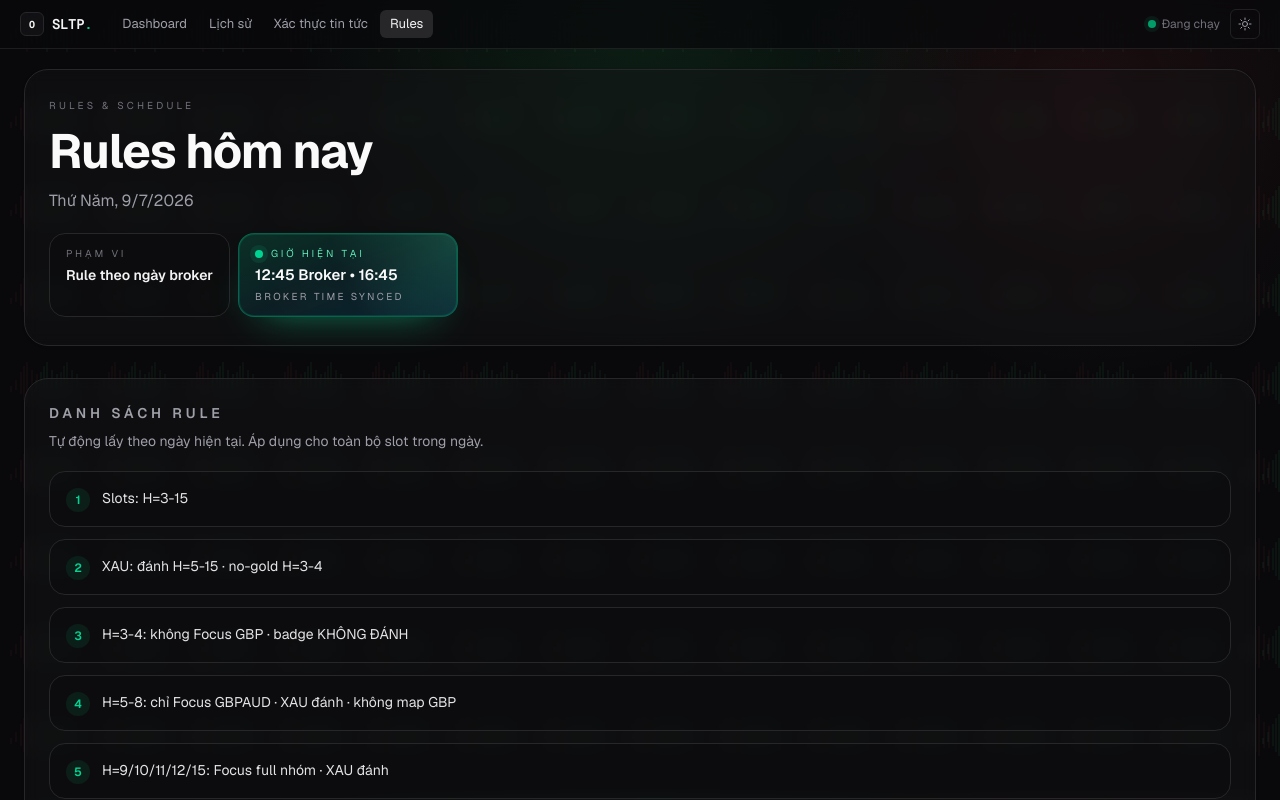
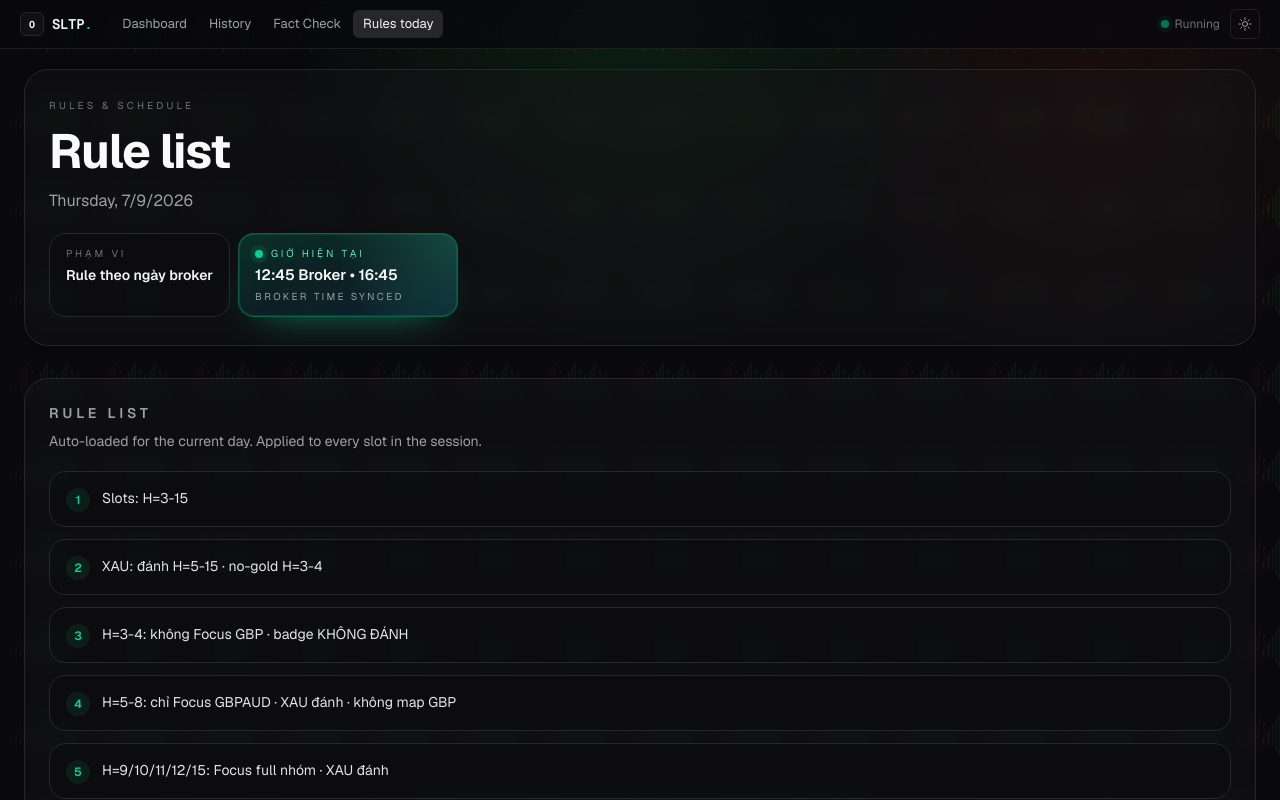
Before and after one commit to QuachGia1994/OAK-Hidden-SLTP-Manager, a Next.js app in the folder dashboard/: page /rules in a window 1280 px wide. Shown: the top 800 px of the page. Built offline with nearby package versions, Linux system fonts and the light colour scheme.

Commit message:
Add locale-aware dashboard and richer rhythm labels

```diff
--- a/dashboard/src/app/layout.tsx
+++ b/dashboard/src/app/layout.tsx
@@ -4,7 +4,10 @@ import "./globals.css";
 import { NavBar } from "@/components/NavBar";
 import { ThemeProvider } from "@/components/ThemeProvider";
 import { VipGuard } from "@/components/VipGuard";
+import { LocaleProvider } from "@/components/LocaleProvider";
 import { Suspense } from "react";
+import { headers } from "next/headers";
+import { detectServerLocale } from "@/lib/i18n";
 
 const geistSans = Geist({
   variable: "--font-geist-sans",
@@ -21,14 +24,16 @@ export const metadata: Metadata = {
   description: "Trading signals dashboard",
 };
 
-export default function RootLayout({
+export default async function RootLayout({
   children,
 }: Readonly<{
   children: React.ReactNode;
 }>) {
+  const acceptLanguage = (await headers()).get("accept-language");
+  const locale = detectServerLocale(acceptLanguage);
   return (
     <html
-      lang="vi"
+      lang={locale === "EN" ? "en" : "vi"}
       suppressHydrationWarning
       className={`${geistSans.variable} ${geistMono.variable} h-full antialiased dark`}
     >
@@ -54,6 +59,7 @@ export default function RootLayout({
           backgroundSize: "auto, auto, 88px 88px, 24px 24px, 24px 24px"
         }}
       >
+        <LocaleProvider initialLocale={locale}>
         <ThemeProvider>
           <Suspense fallback={null}>
             <VipGuard />
@@ -64,6 +70,7 @@ export default function RootLayout({
             <p className="text-[11px] text-zinc-400 dark:text-zinc-500">&copy; 2026 QUACH KIM PHONG</p>
           </footer>
         </ThemeProvider>
+        </LocaleProvider>
       </body>
     </html>
   );
--- a/dashboard/src/app/page.tsx
+++ b/dashboard/src/app/page.tsx
@@ -4,6 +4,8 @@ import { getTargetHours, getSignalLabel, brokerToLocalTime } from "@/lib/constan
 import { hasVipAccess } from "@/lib/vip";
 import { DashboardAutoRefresh } from "@/components/DashboardAutoRefresh";
 import { getBrokerDateParts, getFirstD1MatchHour, isD1ActiveWeekday } from "@/lib/trading-time";
+import { headers } from "next/headers";
+import { detectServerLocale, getLocaleTexts } from "@/lib/i18n";
 
 export const dynamic = "force-dynamic";
 
@@ -15,6 +17,8 @@ export default async function DashboardPage({ searchParams }: { searchParams: Pr
 
   const params = await searchParams;
   const isVIP = await hasVipAccess(params);
+  const locale = detectServerLocale((await headers()).get("accept-language"));
+  const t = getLocaleTexts(locale);
 
   try {
     [signals, botState, news] = await Promise.all([
@@ -59,10 +63,10 @@ export default async function DashboardPage({ searchParams }: { searchParams: Pr
       <div className="mb-4 rounded-xl border border-zinc-200/80 dark:border-zinc-800 bg-white/70 dark:bg-zinc-900/35 backdrop-blur-sm px-4 py-3 sm:px-5 sm:py-4 shadow-sm">
         <div className="flex flex-col gap-3 lg:flex-row lg:items-end lg:justify-between">
             <div>
-            <div className="text-[10px] uppercase tracking-[0.22em] text-zinc-400 dark:text-zinc-500 mb-1">Trading console</div>
-            <h1 className="text-2xl sm:text-3xl font-bold text-zinc-900 dark:text-zinc-50 tracking-tight leading-tight">Dashboard</h1>
+            <div className="text-[10px] uppercase tracking-[0.22em] text-zinc-400 dark:text-zinc-500 mb-1">{t.tradingConsole}</div>
+            <h1 className="text-2xl sm:text-3xl font-bold text-zinc-900 dark:text-zinc-50 tracking-tight leading-tight">{t.dashboard}</h1>
             <p className="text-sm text-zinc-500 dark:text-zinc-400 mt-1 max-w-2xl">
-              {new Intl.DateTimeFormat("vi-VN", {
+              {new Intl.DateTimeFormat(t.dateTimeFormat, {
                 timeZone: "Asia/Bangkok",
                 weekday: "long",
                 year: "numeric",
@@ -72,8 +76,8 @@ export default async function DashboardPage({ searchParams }: { searchParams: Pr
             </p>
           </div>
           <div className="grid grid-cols-2 gap-2">
-            <MiniStat label="Today" value={todaySignals.length.toString()} />
-            <MiniStat label="VIP" value={isVIP ? "Unlocked" : "Locked"} />
+            <MiniStat label={t.today} value={todaySignals.length.toString()} />
+            <MiniStat label={t.vip} value={isVIP ? t.unlocked : t.locked} />
           </div>
         </div>
         {d1MatchBadge && (
@@ -86,14 +90,14 @@ export default async function DashboardPage({ searchParams }: { searchParams: Pr
       </div>
 
       <div className="grid grid-cols-2 lg:grid-cols-4 gap-2 sm:gap-3 mb-5">
-        <StatusCard label="Bot" value={botState ? "Đang chạy" : "N/A"} color={botState ? "text-emerald-500 dark:text-emerald-400" : "text-zinc-400 dark:text-zinc-500"} />
-        <StatusCard label="Signals" value={todaySignals.length.toString()} color="text-zinc-900 dark:text-zinc-100" />
-        <StatusCard label="Hướng D" value={activeDDirection || "—"} color={activeDDirection === "BUY" ? "text-emerald-500 dark:text-emerald-400" : activeDDirection === "SELL" ? "text-red-500 dark:text-red-400" : "text-zinc-400 dark:text-zinc-500"} />
-        <StatusCard label="News" value={news.length.toString()} color="text-zinc-900 dark:text-zinc-100" />
+        <StatusCard label={t.statusBot} value={botState ? t.running : "N/A"} color={botState ? "text-emerald-500 dark:text-emerald-400" : "text-zinc-400 dark:text-zinc-500"} />
+        <StatusCard label={t.statusSignals} value={todaySignals.length.toString()} color="text-zinc-900 dark:text-zinc-100" />
+        <StatusCard label={t.statusDirection} value={activeDDirection || "—"} color={activeDDirection === "BUY" ? "text-emerald-500 dark:text-emerald-400" : activeDDirection === "SELL" ? "text-red-500 dark:text-red-400" : "text-zinc-400 dark:text-zinc-500"} />
+        <StatusCard label={t.statusNews} value={news.length.toString()} color="text-zinc-900 dark:text-zinc-100" />
       </div>
 
       <div className="mb-5">
-        <h2 className="text-xs font-semibold uppercase tracking-wider text-zinc-500 dark:text-zinc-400 mb-2">Lịch giao dịch</h2>
+        <h2 className="text-xs font-semibold uppercase tracking-wider text-zinc-500 dark:text-zinc-400 mb-2">{t.schedule}</h2>
         <div className="flex flex-wrap gap-1.5">
           {hoursToday.map((h) => {
             const hasSignal = signalsByHour.has(h);
@@ -120,7 +124,7 @@ export default async function DashboardPage({ searchParams }: { searchParams: Pr
       </div>
 
       <div className="mb-5">
-        <h2 className="text-xs font-semibold uppercase tracking-wider text-zinc-500 dark:text-zinc-400 mb-2">Signal hôm nay</h2>
+        <h2 className="text-xs font-semibold uppercase tracking-wider text-zinc-500 dark:text-zinc-400 mb-2">{t.signalToday}</h2>
         <div className="grid grid-cols-1 md:grid-cols-2 xl:grid-cols-3 2xl:grid-cols-4 gap-2.5 sm:gap-3">
           {allSlots.map((signal) => (
             <SignalCard
@@ -136,10 +140,10 @@ export default async function DashboardPage({ searchParams }: { searchParams: Pr
       {news.length > 0 && (
         <div>
           <h2 className="text-xs font-semibold uppercase tracking-wider text-zinc-500 dark:text-zinc-400 mb-2">
-            Tin tức kinh tế <span className="text-zinc-400 dark:text-zinc-500">({news.length})</span>
+            {t.news} <span className="text-zinc-400 dark:text-zinc-500">({news.length})</span>
             {news.some((n: any) => n.critical) && (
               <span className="ml-2 text-red-500 dark:text-red-400 normal-case tracking-normal font-bold text-[11px]">
-                ⚠️ Có tin nổi bật (FFR/FOMC/NFP)
+                ⚠️ {t.importantNews}
               </span>
             )}
           </h2>
--- a/dashboard/src/app/rules/page.tsx
+++ b/dashboard/src/app/rules/page.tsx
@@ -1,11 +1,15 @@
 import { DAY_RULES, brokerToLocalTime, formatHour } from "@/lib/constants";
 import { getBrokerDateParts } from "@/lib/trading-time";
+import { headers } from "next/headers";
+import { detectServerLocale, getLocaleTexts } from "@/lib/i18n";
 
 export const dynamic = "force-dynamic";
 
-export default function RulesPage() {
+export default async function RulesPage() {
   const today = new Date();
   const { dayOfWeek, currentHour } = getBrokerDateParts(today);
+  const locale = detectServerLocale((await headers()).get("accept-language"));
+  const t = getLocaleTexts(locale);
   const todayRules = DAY_RULES[dayOfWeek] || [];
 
   return (
@@ -14,13 +18,13 @@ export default function RulesPage() {
         <div className="flex flex-col gap-4 sm:gap-5">
           <div className="min-w-0">
             <p className="text-[10px] uppercase tracking-[0.28em] sm:tracking-[0.32em] text-zinc-400 dark:text-zinc-500 mb-2">
-              Rules & Schedule
+              {locale === "EN" ? "Rules & Schedule" : "Rules & Schedule"}
             </p>
             <h1 className="text-3xl sm:text-4xl lg:text-5xl font-bold tracking-tight leading-tight text-zinc-900 dark:text-zinc-50 break-words">
-              Rules hôm nay
+              {t.ruleList}
             </h1>
             <p className="mt-2 text-sm sm:text-base text-zinc-500 dark:text-zinc-400">
-              {today.toLocaleDateString("vi-VN", {
+              {today.toLocaleDateString(t.dateTimeFormat, {
                 timeZone: "Asia/Bangkok",
                 weekday: "long",
                 day: "numeric",
@@ -44,10 +48,10 @@ export default function RulesPage() {
       <section className="rounded-2xl sm:rounded-3xl border border-zinc-200/80 dark:border-zinc-800 bg-white/80 dark:bg-zinc-900/40 backdrop-blur-sm p-4 sm:p-6 shadow-sm">
         <div className="mb-4 sm:mb-5">
           <h2 className="text-xs sm:text-sm font-semibold uppercase tracking-[0.24em] sm:tracking-[0.28em] text-zinc-500 dark:text-zinc-400">
-            Danh sách rule
+            {t.ruleList}
           </h2>
           <p className="mt-1.5 sm:mt-2 text-sm text-zinc-500 dark:text-zinc-400">
-            Tự động lấy theo ngày hiện tại. Áp dụng cho toàn bộ slot trong ngày.
+            {locale === "EN" ? "Auto-loaded for the current day. Applied to every slot in the session." : "Tự động lấy theo ngày hiện tại. Áp dụng cho toàn bộ slot trong ngày."}
           </p>
         </div>
 
@@ -71,9 +75,9 @@ export default function RulesPage() {
           </ol>
         ) : (
           <div className="rounded-xl sm:rounded-2xl border border-dashed border-zinc-300 dark:border-zinc-700 bg-zinc-50/70 dark:bg-zinc-950/30 px-4 py-6 text-sm text-zinc-500 dark:text-zinc-400 text-center">
-            Chưa có rule cho ngày này.
-          </div>
-        )}
+          {t.noRule}
+        </div>
+      )}
       </section>
     </div>
   );
--- /dev/null
+++ b/dashboard/src/components/LocaleProvider.tsx
@@ -0,0 +1,28 @@
+"use client";
+
+import { createContext, useContext, useEffect, useMemo, useState } from "react";
+import { detectClientLocale, type Locale } from "@/lib/i18n";
+
+const LocaleContext = createContext<{ locale: Locale }>({ locale: "VN" });
+
+export function useLocale() {
+  return useContext(LocaleContext);
+}
+
+export function LocaleProvider({
+  initialLocale,
+  children,
+}: {
+  initialLocale: Locale;
+  children: React.ReactNode;
+}) {
+  const [locale] = useState<Locale>(() => initialLocale || detectClientLocale());
+
+  useEffect(() => {
+    document.documentElement.lang = locale === "EN" ? "en" : "vi";
+  }, [locale]);
+
+  const value = useMemo(() => ({ locale }), [locale]);
+
+  return <LocaleContext.Provider value={value}>{children}</LocaleContext.Provider>;
+}
--- a/dashboard/src/components/NavBar.tsx
+++ b/dashboard/src/components/NavBar.tsx
@@ -3,17 +3,21 @@
 import Link from "next/link";
 import { usePathname } from "next/navigation";
 import { useTheme } from "./ThemeProvider";
-
-const links = [
-  { href: "/", label: "Dashboard", mobile: "Dashboard" },
-  { href: "/signals", label: "Lịch sử", mobile: "Lịch sử" },
-  { href: "/factcheck", label: "Xác thực tin tức", mobile: "Xác thực" },
-  { href: "/rules", label: "Rules", mobile: "Rules" },
-];
+import { useLocale } from "./LocaleProvider";
+import { getLocaleTexts } from "@/lib/i18n";
 
 export function NavBar() {
   const pathname = usePathname();
   const { theme, toggle } = useTheme();
+  const { locale } = useLocale();
+  const t = getLocaleTexts(locale);
+
+  const links = [
+    { href: "/", label: t.dashboard, mobile: t.dashboard },
+    { href: "/signals", label: locale === "EN" ? "History" : "Lịch sử", mobile: locale === "EN" ? "History" : "Lịch sử" },
+    { href: "/factcheck", label: locale === "EN" ? "Fact Check" : "Xác thực tin tức", mobile: locale === "EN" ? "Check" : "Xác thực" },
+    { href: "/rules", label: t.rules, mobile: t.rules },
+  ];
 
   return (
     <nav className="sticky top-0 z-50 border-b border-zinc-200/70 dark:border-zinc-800/70 bg-white/75 dark:bg-zinc-950/75 backdrop-blur-xl">
@@ -46,12 +50,12 @@ export function NavBar() {
         </div>
 
         <div className="ml-auto flex items-center gap-2 sm:gap-2.5 shrink-0">
-          <StatusDot />
+          <StatusDot locale={locale} />
           <button
             onClick={toggle}
             className="p-1.5 rounded-md border border-zinc-200/80 dark:border-zinc-800/80 text-zinc-500 dark:text-zinc-400 hover:bg-zinc-100 dark:hover:bg-zinc-800/50 transition-colors"
-            aria-label={theme === "dark" ? "Chuyển sang Light" : "Chuyển sang Dark"}
-            title={theme === "dark" ? "Chuyển sang Light" : "Chuyển sang Dark"}
+          aria-label={theme === "dark" ? "Chuyển sang Light" : "Chuyển sang Dark"}
+            title={theme === "dark" ? "Switch to Light" : "Switch to Dark"}
           >
             {theme === "dark" ? (
               <svg className="w-4 h-4" fill="none" viewBox="0 0 24 24" strokeWidth={1.5} stroke="currentColor">
@@ -69,11 +73,11 @@ export function NavBar() {
   );
 }
 
-function StatusDot() {
+function StatusDot({ locale }: { locale: "VN" | "EN" }) {
   return (
     <div className="flex items-center gap-1.5 text-xs text-zinc-400 dark:text-zinc-500">
       <div className="w-2 h-2 rounded-full bg-emerald-500 shadow-[0_0_0_4px_rgba(16,185,129,0.12)] animate-pulse" />
-      <span className="hidden md:inline">Đang chạy</span>
+      <span className="hidden md:inline">{locale === "EN" ? "Running" : "Đang chạy"}</span>
     </div>
   );
 }
--- a/dashboard/src/components/PairBadge.tsx
+++ b/dashboard/src/components/PairBadge.tsx
@@ -1,4 +1,5 @@
-import { formatXauNoGoldLabel, getSignalLabel } from "@/lib/constants";
+import { getSignalLabel } from "@/lib/constants";
+import { useLocale } from "./LocaleProvider";
 
 interface PairBadgeProps {
   pair: string;
@@ -8,6 +9,7 @@ interface PairBadgeProps {
 }
 
 export function PairBadge({ pair, direction, focusOnly = false }: PairBadgeProps) {
+  const { locale } = useLocale();
   if (direction === "locked") {
     return (
       <div className="flex items-center justify-between py-1">
@@ -24,7 +26,7 @@ export function PairBadge({ pair, direction, focusOnly = false }: PairBadgeProps
       <div className="flex items-center justify-between py-1">
         <span className="font-mono text-xs font-medium text-zinc-800 dark:text-zinc-200">{pair}</span>
         <span className="text-[9px] font-semibold uppercase tracking-wider px-1.5 py-0.5 rounded bg-sky-50 dark:bg-sky-500/10 text-sky-700 dark:text-sky-300 border border-sky-200/70 dark:border-sky-500/20">
-          Focus
+          {locale === "EN" ? "Focus" : "Focus"}
         </span>
       </div>
     );
@@ -41,7 +43,10 @@ export function PairBadge({ pair, direction, focusOnly = false }: PairBadgeProps
         : parts.length === 2 && parts[1] !== "BUY" && parts[1] !== "SELL"
           ? parts[1]
           : "no-trade";
-    const label = formatXauNoGoldLabel(computed || null, tag);
+    const label =
+      locale === "EN"
+        ? `No trade${computed ? ` ${computed === "BUY" ? "Buy" : "Sell"}` : ""} · ${tag || "no-trade"}`
+        : `Không đánh${computed ? ` ${computed === "BUY" ? "Mua" : "Bán"}` : ""} · ${tag || "no-trade"}`;
     return (
       <div className="flex items-center justify-between py-1 gap-2">
         <span className="font-mono text-xs font-semibold text-zinc-800 dark:text-zinc-100">{pair}</span>
--- a/dashboard/src/components/SignalCard.tsx
+++ b/dashboard/src/components/SignalCard.tsx
@@ -15,6 +15,8 @@ import {
 } from "@/lib/constants";
 import { PairBadge } from "./PairBadge";
 import type { Signal } from "@/lib/types";
+import { useLocale } from "./LocaleProvider";
+import { getLocaleTexts } from "@/lib/i18n";
 
 function isD1MatchNote(note: string | null | undefined) {
   return !!note && note.includes("tick match D1");
@@ -42,6 +44,23 @@ function stripNoGoldProse(note: string | null | undefined): string | null {
   return s || null;
 }
 
+function translateHourNote(note: string | null | undefined, locale: "VN" | "EN"): string | null {
+  if (!note) return null;
+  if (locale === "VN") return note;
+  const map: Array<[RegExp, string]> = [
+    [/Đảo signal ra Vàng \(XAUUSD\)/g, "Reverse to gold (XAUUSD)"],
+    [/Chỉ Vàng \(XAUUSD\)/g, "XAU only"],
+    [/Chỉ Focus GBPAUD/g, "GBP focus: GBPAUD"],
+    [/Chỉ Focus GBPUSD · GBPCAD/g, "GBP focus: GBPUSD · GBPCAD"],
+    [/Focus toàn nhóm GBP/g, "Full GBP group focus"],
+    [/GBPAUD · GBPJPY ngược Vàng \(không xét H1 Vàng\)/g, "GBPAUD · GBPJPY opposite gold (no H1 gold check)"],
+    [/GBPAUD · GBPJPY ngược Vàng \(GBPUSD\/GBPCAD --\)/g, "GBPAUD · GBPJPY opposite gold (GBPUSD/GBPCAD --)"],
+    [/GBPAUD · GBPJPY ngược Vàng/g, "GBPAUD · GBPJPY opposite gold"],
+    [/Không có mốc GBP — chỉ Vàng/g, "No GBP slot — XAU only"],
+  ];
+  return map.reduce((acc, [pattern, replacement]) => acc.replace(pattern, replacement), note);
+}
+
 export function SignalCard({
   signal,
   isVIP,
@@ -51,6 +70,8 @@ export function SignalCard({
   isVIP?: boolean;
   showD1Match?: boolean;
 }) {
+  const { locale } = useLocale();
+  const t = getLocaleTexts(locale);
   const localTime = brokerToLocalTime(signal.hour, 45);
   const weekday = weekdayFromDate(signal.date);
   // Date/hour rules are authoritative for history. Redis hour_note can belong
@@ -66,7 +87,8 @@ export function SignalCard({
     ? isXauNoTradeLabelSlot(signal.hour, weekday)
     : signalHasThuNoGoldLabel(signal.hour, signal.date, signal.hour_note);
   const noGoldTag = signalXauNoTradeTag(signal.hour, signal.date) || "no-trade";
-  const hourNote = showD1Match ? rawHourNote : stripNoGoldProse(rawHourNote);
+  const localizedHourNote = translateHourNote(showD1Match ? rawHourNote : stripNoGoldProse(rawHourNote), locale);
+  const hourNote = localizedHourNote;
   const rhythmLabel = getRhythmLabel(signal.hour);
 
   const gbpPairs = getFocusGbpPairs(signal.hour, weekday);
@@ -132,7 +154,7 @@ export function SignalCard({
         {gbpPairs.length > 0 && (
           <div className="pt-1 pb-0.5">
             <div className="text-[9px] uppercase tracking-widest text-zinc-400 dark:text-zinc-500 font-medium mb-0.5">
-              {focusOnly ? "Cặp GBP tập trung" : "GBP vs Vàng"}
+              {focusOnly ? (locale === "EN" ? "GBP focus pairs" : "Cặp GBP tập trung") : (locale === "EN" ? "GBP vs gold" : "GBP vs Vàng")}
             </div>
             {gbpPairs.map((pair) => {
               if (!isVIP) {
@@ -154,7 +176,9 @@ export function SignalCard({
           </div>
         )}
         {gbpPairs.length === 0 && isVIP && (
-          <div className="pt-1 text-[11px] text-zinc-400 dark:text-zinc-500">Không có mốc GBP — chỉ Vàng</div>
+          <div className="pt-1 text-[11px] text-zinc-400 dark:text-zinc-500">
+            {locale === "EN" ? "No GBP slot — XAU only" : "Không có mốc GBP — chỉ Vàng"}
+          </div>
         )}
       </div>
 
--- /dev/null
+++ b/dashboard/src/lib/i18n.ts
@@ -0,0 +1,86 @@
+export type Locale = "VN" | "EN";
+
+function normalizeLocale(value: string | null | undefined): Locale {
+  if (!value) return "VN";
+  const lower = value.toLowerCase();
+  if (lower.startsWith("en")) return "EN";
+  return "VN";
+}
+
+export function detectServerLocale(acceptLanguage?: string | null): Locale {
+  return normalizeLocale(acceptLanguage);
+}
+
+export function detectClientLocale(): Locale {
+  if (typeof navigator === "undefined") return "VN";
+  return normalizeLocale(navigator.language);
+}
+
+export const localeLabels = {
+  VN: {
+    dashboard: "Dashboard",
+    tradingConsole: "Trading console",
+    today: "Hôm nay",
+    vip: "VIP",
+    unlocked: "Mở",
+    locked: "Khóa",
+    schedule: "Lịch giao dịch",
+    signalToday: "Signal hôm nay",
+    news: "Tin tức kinh tế",
+    importantNews: "Có tin nổi bật (FFR/FOMC/NFP)",
+    rules: "Rules hôm nay",
+    scope: "Phạm vi",
+    currentHour: "Giờ hiện tại",
+    brokerSynced: "Đồng bộ giờ broker",
+    ruleList: "Danh sách rule",
+    noRule: "Chưa có rule cho ngày này.",
+    running: "Đang chạy",
+    statusBot: "Bot",
+    statusSignals: "Signals",
+    statusDirection: "Hướng D",
+    statusNews: "News",
+    focusOnly: "Focus",
+    xauOnly: "Chỉ Vàng",
+    lockedBadge: "Khóa",
+    xauNoTrade: "Không đánh",
+    xauReverse: "Đảo signal ra Vàng",
+    gbpFull: "Focus toàn nhóm GBP",
+    noGbp: "Không focus GBP",
+    dateTimeFormat: "vi-VN",
+  },
+  EN: {
+    dashboard: "Dashboard",
+    tradingConsole: "Trading console",
+    today: "Today",
+    vip: "VIP",
+    unlocked: "Unlocked",
+    locked: "Locked",
+    schedule: "Trading schedule",
+    signalToday: "Today's signals",
+    news: "Economic news",
+    importantNews: "Important news (FFR/FOMC/NFP)",
+    rules: "Rules today",
+    scope: "Scope",
+    currentHour: "Current hour",
+    brokerSynced: "Broker time synced",
+    ruleList: "Rule list",
+    noRule: "No rules for today.",
+    running: "Running",
+    statusBot: "Bot",
+    statusSignals: "Signals",
+    statusDirection: "D direction",
+    statusNews: "News",
+    focusOnly: "Focus",
+    xauOnly: "XAU only",
+    lockedBadge: "Locked",
+    xauNoTrade: "No trade",
+    xauReverse: "Reverse to gold",
+    gbpFull: "Full GBP group focus",
+    noGbp: "No GBP focus",
+    dateTimeFormat: "en-US",
+  },
+} as const;
+
+export function getLocaleTexts(locale: Locale) {
+  return localeLabels[locale];
+}
```
Also changed, not shown: dashboard/src/lib/constants.ts (+10 -10 lines), 2 other files (tests, documents, lock files or other folders).
